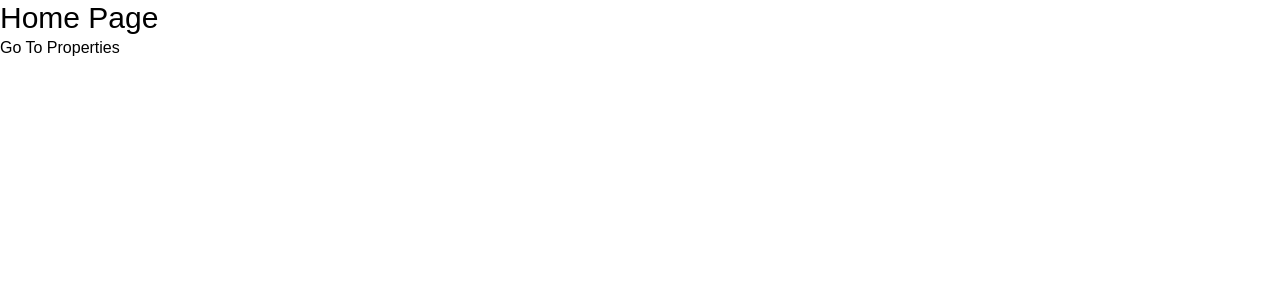
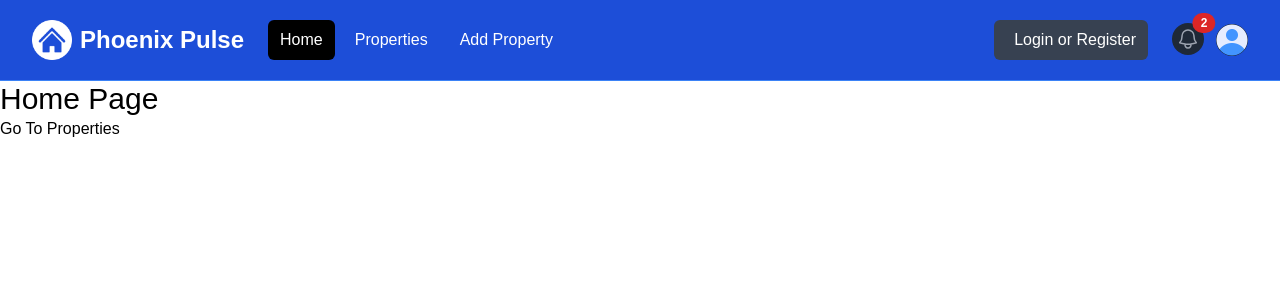
Before and after one commit to RichardLechko/rental-listings-nextjs, a Next.js app: page / in a window 1280 px wide. Shown: the top 300 px of the page. Built offline with nearby package versions, Linux system fonts and the light colour scheme.

Commit message:
update changes

```diff
--- a/app/layout.jsx
+++ b/app/layout.jsx
@@ -1,4 +1,5 @@
 import "@/assets/styles/global.css";
+import Navbar from "@/components/Navbar";
 
 export const metadata = {
   title: "Phoenix Pulse",
@@ -10,6 +11,7 @@
   return (
     <html>
       <body>
+        <Navbar />
         <main>{children}</main>
       </body>
     </html>
--- /dev/null
+++ b/components/Navbar.jsx
@@ -0,0 +1,203 @@
+import Image from "next/image";
+import logo from "@/assets/images/logo-white.png";
+import profileDefault from "@/assets/images/profile.png";
+
+const Navbar = () => {
+  return (
+    <nav className="bg-blue-700 border-b border-blue-500">
+      <div className="mx-auto max-w-7xl px-2 sm:px-6 lg:px-8">
+        <div className="relative flex h-20 items-center justify-between">
+          <div className="absolute inset-y-0 left-0 flex items-center md:hidden">
+            {/* <!-- Mobile menu button--> */}
+            <button
+              type="button"
+              id="mobile-dropdown-button"
+              className="relative inline-flex items-center justify-center rounded-md p-2 text-gray-400 hover:bg-gray-700 hover:text-white focus:outline-none focus:ring-2 focus:ring-inset focus:ring-white"
+              aria-controls="mobile-menu"
+              aria-expanded="false"
+            >
+              <span className="absolute -inset-0.5"></span>
+              <span className="sr-only">Open main menu</span>
+              <svg
+                className="block h-6 w-6"
+                fill="none"
+                viewBox="0 0 24 24"
+                strokeWidth="1.5"
+                stroke="currentColor"
+                aria-hidden="true"
+              >
+                <path
+                  strokeLinecap="round"
+                  strokeLinejoin="round"
+                  d="M3.75 6.75h16.5M3.75 12h16.5m-16.5 5.25h16.5"
+                />
+              </svg>
+            </button>
+          </div>
+
+          <div className="flex flex-1 items-center justify-center md:items-stretch md:justify-start">
+            {/* <!-- Logo --> */}
+            <a className="flex flex-shrink-0 items-center" href="/index.html">
+              <Image className="h-10 w-auto" src={logo} alt="Phoenix Pulse" />
+
+              <span className="hidden md:block text-white text-2xl font-bold ml-2">
+                Phoenix Pulse
+              </span>
+            </a>
+            {/* <!-- Desktop Menu Hidden below md screens --> */}
+            <div className="hidden md:ml-6 md:block">
+              <div className="flex space-x-2">
+                <a
+                  href="/index.html"
+                  className="text-white bg-black hover:bg-gray-900 hover:text-white rounded-md px-3 py-2"
+                >
+                  Home
+                </a>
+                <a
+                  href="/properties.html"
+                  className="text-white hover:bg-gray-900 hover:text-white rounded-md px-3 py-2"
+                >
+                  Properties
+                </a>
+                <a
+                  href="/add-property.html"
+                  className="text-white hover:bg-gray-900 hover:text-white rounded-md px-3 py-2"
+                >
+                  Add Property
+                </a>
+              </div>
+            </div>
+          </div>
+
+          {/* <!-- Right Side Menu (Logged Out) --> */}
+          <div className="hidden md:block md:ml-6">
+            <div className="flex items-center">
+              <button className="flex items-center text-white bg-gray-700 hover:bg-gray-900 hover:text-white rounded-md px-3 py-2">
+                <i className="fa-brands fa-google text-white mr-2"></i>
+                <span>Login or Register</span>
+              </button>
+            </div>
+          </div>
+
+          {/* <!-- Right Side Menu (Logged In) --> */}
+          <div className="absolute inset-y-0 right-0 flex items-center pr-2 md:static md:inset-auto md:ml-6 md:pr-0">
+            <a href="messages.html" className="relative group">
+              <button
+                type="button"
+                className="relative rounded-full bg-gray-800 p-1 text-gray-400 hover:text-white focus:outline-none focus:ring-2 focus:ring-white focus:ring-offset-2 focus:ring-offset-gray-800"
+              >
+                <span className="absolute -inset-1.5"></span>
+                <span className="sr-only">View notifications</span>
+                <svg
+                  className="h-6 w-6"
+                  fill="none"
+                  viewBox="0 0 24 24"
+                  strokeWidth="1.5"
+                  stroke="currentColor"
+                  aria-hidden="true"
+                >
+                  <path
+                    strokeLinecap="round"
+                    strokeLinejoin="round"
+                    d="M14.857 17.082a23.848 23.848 0 005.454-1.31A8.967 8.967 0 0118 9.75v-.7V9A6 6 0 006 9v.75a8.967 8.967 0 01-2.312 6.022c1.733.64 3.56 1.085 5.455 1.31m5.714 0a24.255 24.255 0 01-5.714 0m5.714 0a3 3 0 11-5.714 0"
+                  />
+                </svg>
+              </button>
+              <span className="absolute top-0 right-0 inline-flex items-center justify-center px-2 py-1 text-xs font-bold leading-none text-white transform translate-x-1/2 -translate-y-1/2 bg-red-600 rounded-full">
+                2
+                {/* <!-- Replace with the actual number of notifications --> */}
+              </span>
+            </a>
+            {/* <!-- Profile dropdown button --> */}
+            <div className="relative ml-3">
+              <div>
+                <button
+                  type="button"
+                  className="relative flex rounded-full bg-gray-800 text-sm focus:outline-none focus:ring-2 focus:ring-white focus:ring-offset-2 focus:ring-offset-gray-800"
+                  id="user-menu-button"
+                  aria-expanded="false"
+                  aria-haspopup="true"
+                >
+                  <span className="absolute -inset-1.5"></span>
+                  <span className="sr-only">Open user menu</span>
+                  <Image
+                    className="h-8 w-8 rounded-full"
+                    src={profileDefault}
+                    alt=""
+                  />
+                </button>
+              </div>
+
+              {/* <!-- Profile dropdown --> */}
+              <div
+                id="user-menu"
+                className="hidden absolute right-0 z-10 mt-2 w-48 origin-top-right rounded-md bg-white py-1 shadow-lg ring-1 ring-black ring-opacity-5 focus:outline-none"
+                role="menu"
+                aria-orientation="vertical"
+                aria-labelledby="user-menu-button"
+                tabIndex="-1"
+              >
+                <a
+                  href="/profile.html"
+                  className="block px-4 py-2 text-sm text-gray-700"
+                  role="menuitem"
+                  tabIndex="-1"
+                  id="user-menu-item-0"
+                >
+                  Your Profile
+                </a>
+                <a
+                  href="/saved-properties.html"
+                  className="block px-4 py-2 text-sm text-gray-700"
+                  role="menuitem"
+                  tabIndex="-1"
+                  id="user-menu-item-2"
+                >
+                  Saved Properties
+                </a>
+                <button
+                  className="block px-4 py-2 text-sm text-gray-700"
+                  role="menuitem"
+                  tabIndex="-1"
+                  id="user-menu-item-2"
+                >
+                  Sign Out
+                </button>
+              </div>
+            </div>
+          </div>
+        </div>
+      </div>
+
+      {/* <!-- Mobile menu, show/hide based on menu state. --> */}
+      <div className="hidden" id="mobile-menu">
+        <div className="space-y-1 px-2 pb-3 pt-2">
+          <a
+            href="/index.html"
+            className="bg-black text-white block rounded-md px-3 py-2 text-base font-medium"
+          >
+            Home
+          </a>
+          <a
+            href="/properties.html"
+            className="text-white block rounded-md px-3 py-2 text-base font-medium"
+          >
+            Properties
+          </a>
+          <a
+            href="/add-property.html"
+            className="text-white block rounded-md px-3 py-2 text-base font-medium"
+          >
+            Add Property
+          </a>
+          <button className="flex items-center text-white bg-gray-700 hover:bg-gray-900 hover:text-white rounded-md px-3 py-2 my-5">
+            <i className="fa-brands fa-google mr-2"></i>
+            <span>Login or Register</span>
+          </button>
+        </div>
+      </div>
+    </nav>
+  );
+};
+
+export default Navbar;
```
